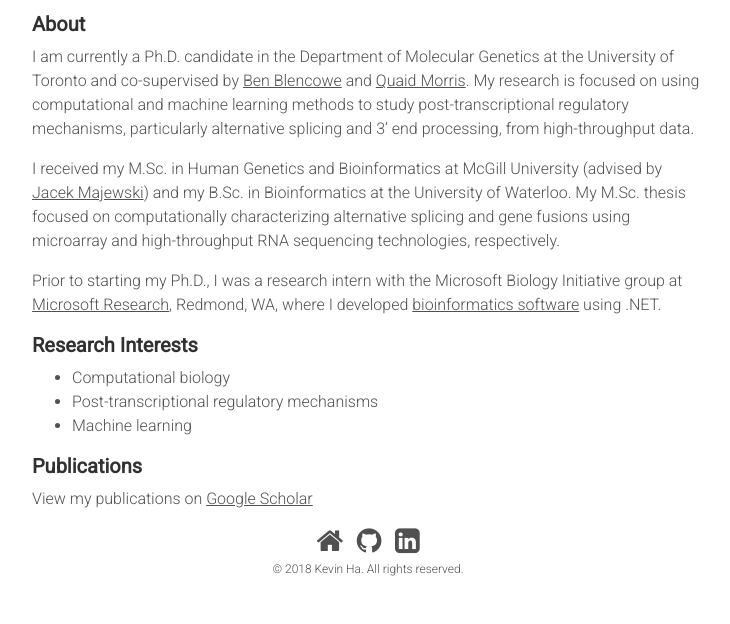
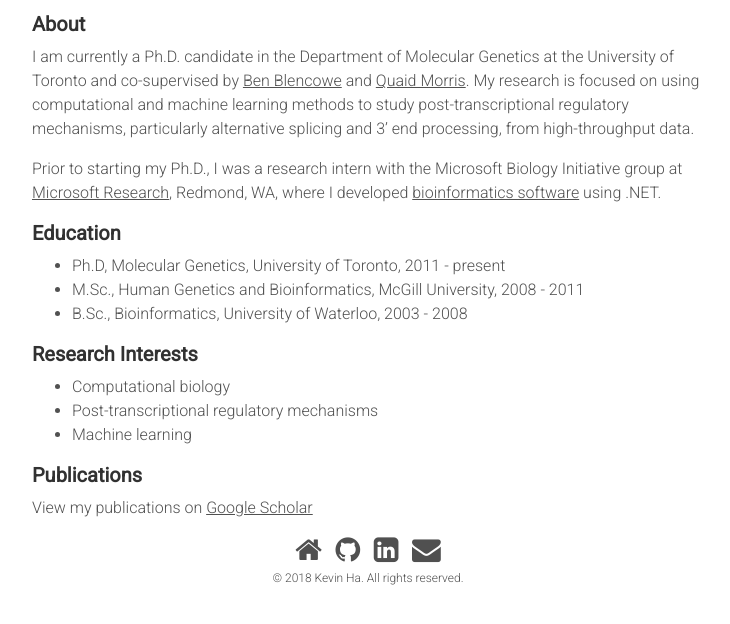
Before and after one commit to kcha/kcha.github.io, a Jekyll site: the page built from index.md, in a window 1280 px wide, cut to the strip 214-838 px from the top of the page. Shown: the whole strip, without its empty margins (272-1002 px from the left). Built offline with Jekyll 4.4.1, drawn with Linux system fonts in a browser that asks for light colours; nearby versions of some CDN libraries.

Commit message:
Update index

```diff
--- a/_includes/head.html
+++ b/_includes/head.html
@@ -28,4 +28,6 @@
 
   <!-- RSS -->
   <link rel="alternate" type="application/atom+xml" title="{{ site.title }}" href="{{ site.baseurl }}/atom.xml">
+
+  {% include google_analytics.html %}
 </head>
--- a/_includes/icons.html
+++ b/_includes/icons.html
@@ -27,6 +27,13 @@
 		</a>
 	</li>
 	{% endif %}
+	{% if site.author.email and site.icons_list.email %}
+	<li>
+        <a href="mailto:{{ site.author.email }}?subject=[{{ site.author.url }}]:&nbsp;" title="E-mail">
+			<i class="icon fa fa-envelope fa-2x"></i>
+		</a>
+	</li>
+	{% endif %}
 	{% if site.icons_list.rss %}
 	<li>
 		<a href="{{ '/atom.xml' | prepend: site.baseurl }}" title="RSS">
--- a/_layouts/default.html
+++ b/_layouts/default.html
@@ -35,5 +35,4 @@
     </div>
 
   </body>
-  {% include google_analytics.html %}
 </html>
--- a/index.md
+++ b/index.md
@@ -12,16 +12,16 @@ of Toronto and co-supervised by [Ben
 Blencowe](http://sites.utoronto.ca/intron) and [Quaid
 Morris](http://www.morrislab.ca). My research is focused on using computational and machine learning methods to study post-transcriptional regulatory mechanisms, particularly alternative splicing and 3' end processing, from high-throughput data.
 
-I received my M.Sc. in Human Genetics and Bioinformatics at McGill University
-(advised by [Jacek Majewski](http://www.genomequebec.mcgill.ca/compgen/majewskilab)) and
-my B.Sc. in Bioinformatics at the University of Waterloo. My M.Sc. thesis focused
-on computationally characterizing alternative splicing and gene fusions using
-microarray and high-throughput RNA sequencing technologies, respectively.
-
 Prior to starting my Ph.D., I was a research intern with the
 Microsoft Biology Initiative group at
 [Microsoft Research](https://research.microsoft.com), Redmond, WA, where I developed [bioinformatics software](https://seqcos.codeplex.com/) using
 .NET.
+
+# Education
+
+- Ph.D, Molecular Genetics, University of Toronto, 2011 - present
+- M.Sc., Human Genetics and Bioinformatics, McGill University, 2008 - 2011
+- B.Sc., Bioinformatics, University of Waterloo, 2003 - 2008
 
 # Research Interests
 
```
